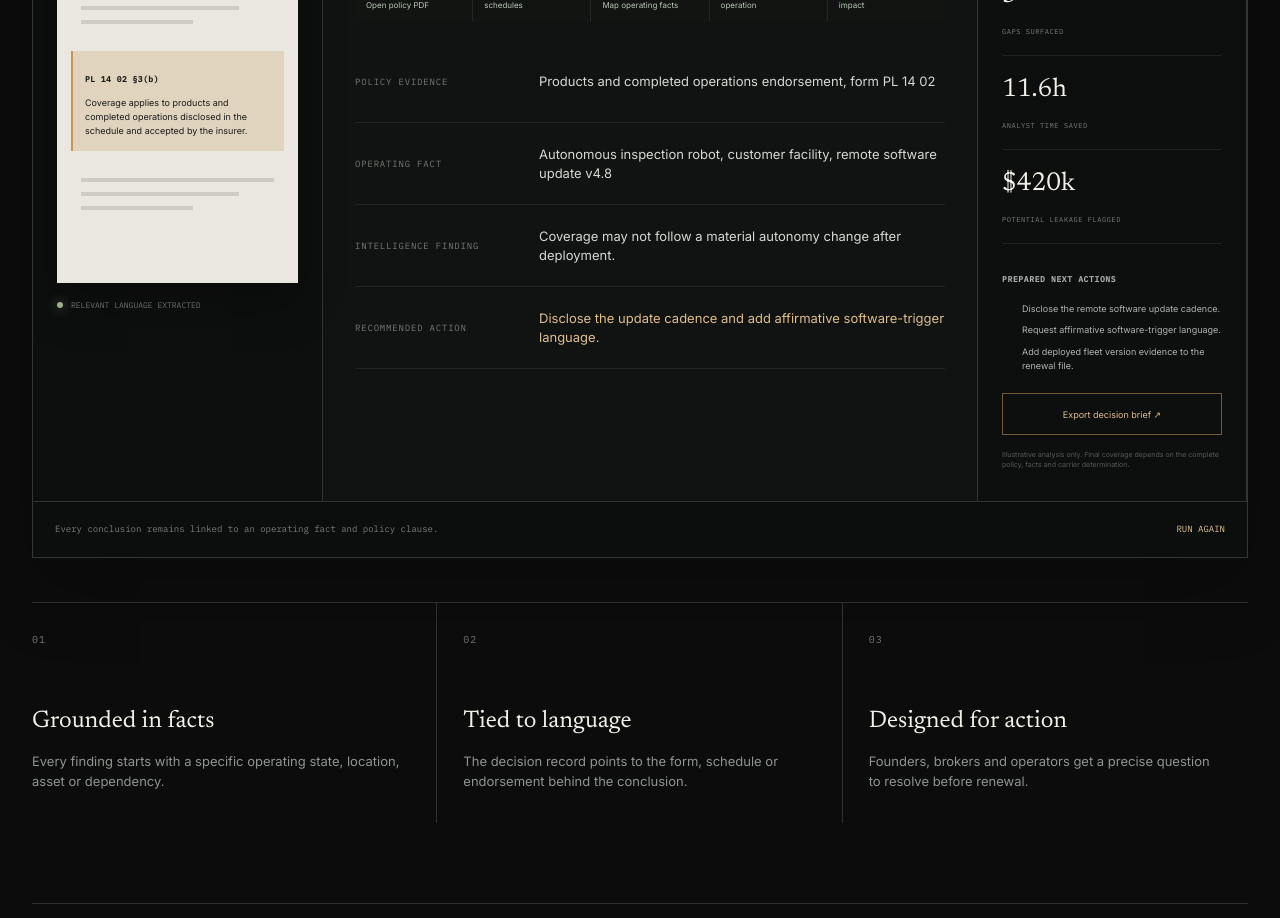
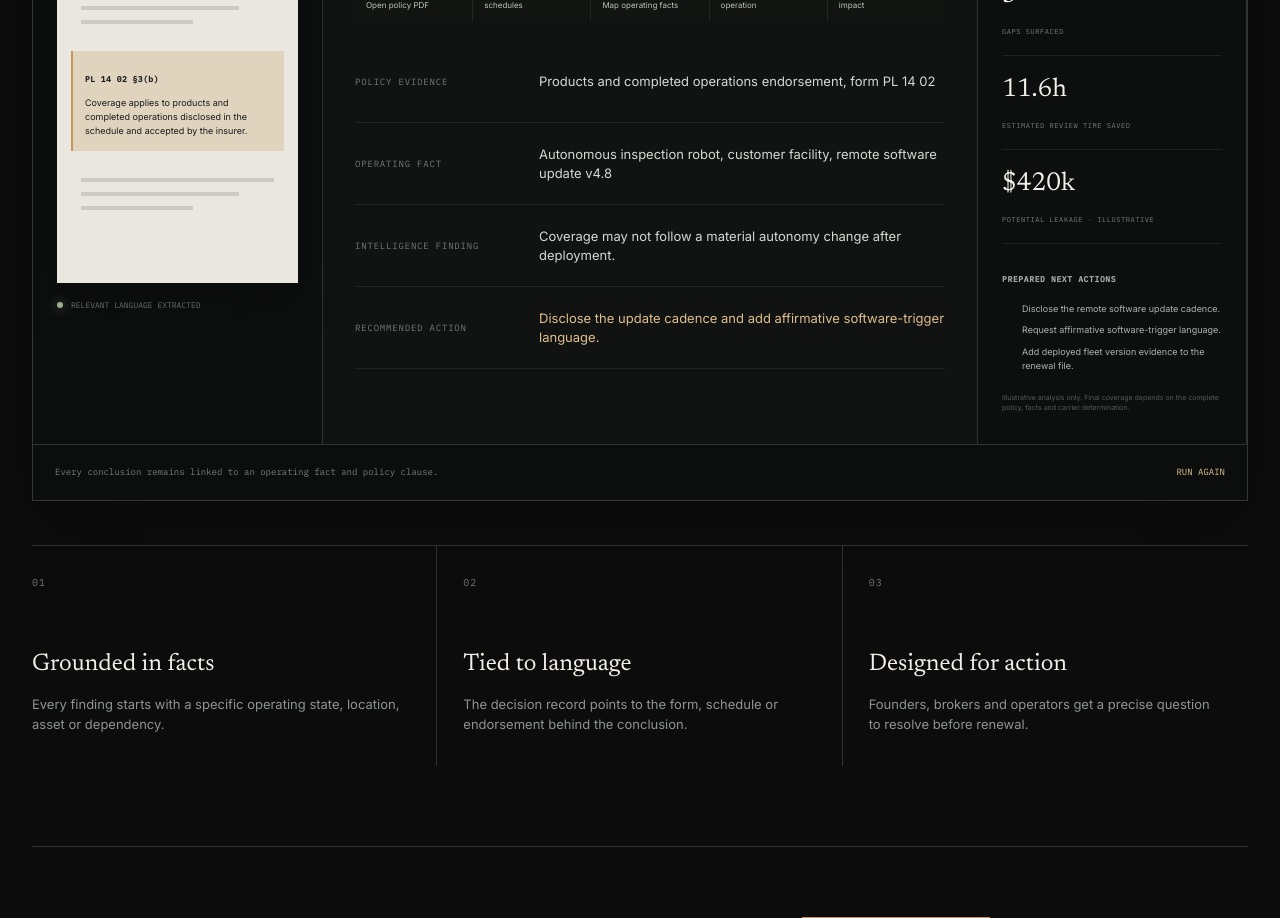
Before and after one commit to Insuryance/Hardsurance, a Next.js app: page /demo in a window 1280 px wide. Shown: the part 960-1878 px from the top of the page. Built offline with nearby package versions, Linux system fonts and the light colour scheme.

Commit message:
Update demo-workspace.tsx

```diff
--- a/components/demo-workspace.tsx
+++ b/components/demo-workspace.tsx
@@ -333,12 +333,12 @@ export function DemoWorkspace({
 
             <div className={stage >= 5 ? 'revealed' : ''}>
               <strong>{data.impact.timeSaved}</strong>
-              <span>Analyst time saved</span>
+              <span>Estimated review time saved</span>
             </div>
 
             <div className={stage >= 5 ? 'revealed' : ''}>
               <strong>{data.impact.leakage}</strong>
-              <span>Potential leakage flagged</span>
+              <span>Potential leakage · illustrative</span>
             </div>
           </div>
 
@@ -351,14 +351,6 @@ export function DemoWorkspace({
               ))}
             </ol>
           </div>
-
-          <button
-            className="decision-export"
-            type="button"
-          >
-            Export decision brief ↗
-          </button>
-
           <small className="demo-disclaimer">
             Illustrative analysis only. Final coverage depends
             on the complete policy, facts and carrier
```
